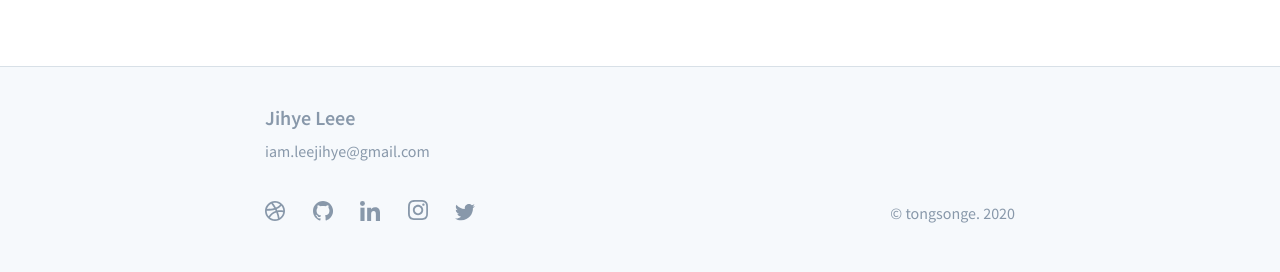
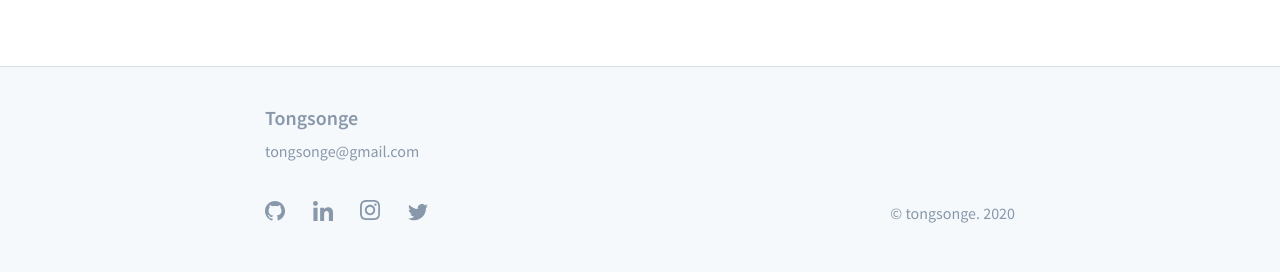
Before and after one commit to TongSongE/Tongsonge.github.io, a Jekyll site: the page built from index.md, in a window 1280 px wide. Shown: the part 975-1247 px from the top of the page. Built offline with Jekyll 4.4.1, drawn with Linux system fonts in a browser that asks for light colours.

```diff
--- a/_includes/footer.html
+++ b/_includes/footer.html
@@ -2,24 +2,13 @@
     <address class="footer_wrap">
         <div class="information">
             <div class="myname">
-                Jihye Leee
+                Tongsonge
             </div>
             <a href="mailto:iam.leejihye@gmail.com" class="email">
-                iam.leejihye@gmail.com
+                tongsonge@gmail.com
             </a>
             <div class="accounts">
-                <a href="http://dribbble.com/iamleejihye" target="_blank" class="transition">
-                    <svg viewBox="0 0 48.6 48.6">
-                    <path d="M24.3,0C10.9,0,0,10.9,0,24.3s10.9,24.3,24.3,24.3s24.3-10.9,24.3-24.3C48.7,10.9,37.8,0,24.3,0z M24.3,4.2
-                     c4.6,0,8.9,1.6,12.3,4.2c-2.4,3.2-5.8,5.6-10.1,7.5c-2.1-3.8-4.4-7.5-7.1-11C21,4.5,22.6,4.2,24.3,4.2z M15.3,6.4
-                     c2.7,3.5,5.1,7.2,7.2,10.9c-4.9,1.5-10.8,2.2-17.6,2.2C6.2,13.8,10.1,9,15.3,6.4z M4.2,24.3c0-0.2,0-0.3,0-0.5
-                     c7.8,0,14.5-0.9,20.2-2.7c0.5,1,0.9,1.9,1.4,2.9C19,26.2,13.3,30.6,8.9,37.2C6,33.7,4.2,29.2,4.2,24.3z M24.3,44.5
-                    c-4.7,0-8.9-1.6-12.3-4.3c4-6.3,9.1-10.3,15.4-12.2c1.9,4.9,3.3,10,4.1,15.1C29.3,44,26.9,44.5,24.3,44.5z M35.5,41.1
-                    c-0.9-4.8-2.2-9.4-3.9-14c3.8-0.5,8-0.4,12.6,0.4C43.3,33.1,40.1,38,35.5,41.1z M30,23.1c-0.5-1.1-1-2.3-1.6-3.4
-                    c4.7-2,8.5-4.8,11.3-8.3c2.7,3.2,4.5,7.3,4.7,11.8C39.2,22.4,34.4,22.3,30,23.1z"></path>
-                    </svg>
-                </a>
-                <a href="http://github.com/iamleejihye" target="_blank" class="transition">
+                <a href="http://github.com/tongsonge/" target="_blank" class="transition">
                     <svg viewBox="0 0 32.6 31.8">
                     <path fill-rule="evenodd" clip-rule="evenodd" d="M16.3,0C7.3,0,0,7.3,0,16.3c0,7.2,4.7,13.3,11.1,15.5
                     c0.8,0.1,1.1-0.4,1.1-0.8c0-0.4,0-1.4,0-2.8c-4.5,1-5.5-2.2-5.5-2.2c-0.7-1.9-1.8-2.4-1.8-2.4c-1.5-1,0.1-1,0.1-1
@@ -29,7 +18,7 @@
                     c0,0.4,0.3,0.9,1.1,0.8c6.5-2.2,11.1-8.3,11.1-15.5C32.6,7.3,25.3,0,16.3,0z"></path>
                     </svg>
                 </a>
-                <a href="http://www.linkedin.com/in/jihyeleee/" target="_blank" class="transition">
+                <a href="http://www.linkedin.com/in/tongsonge/" target="_blank" class="transition">
                     <svg viewBox="0 0 38.3 38.3">
                         <g>
                         <rect x="0.8" y="12.8" width="7.9" height="25.5"></rect>
@@ -39,7 +28,7 @@
                             </g>
                     </svg>
                 </a>
-                <a href="http://instagram.com/writeveryday" target="_blank" class="transition">
+                <a href="http://instagram.com/tongsonge/" target="_blank" class="transition">
                     <svg viewBox="0 0 40.2 40.3">
                     <g>
                     <path d="M20.2,3.6c5.4,0,6,0,8.2,0.1c2,0.1,3,0.4,3.7,0.7C33,4.8,33.7,5.3,34.4,6s1.1,1.4,1.5,2.3
@@ -57,7 +46,7 @@
                     </g>
                 </svg>
                 </a>
-                <a href="http://twitter.com/playpingpong" target="_blank" class="transition">
+                <a href="http://twitter.com/tongsonge/" target="_blank" class="transition">
                     <svg viewBox="0 0 40.7 33.1">
                 <path d="M0,29.3c3.7,2.4,8.1,3.8,12.8,3.8c15.5,0,24.3-13.1,23.7-24.8c1.6-1.2,3-2.6,4.2-4.3
                 c-1.5,0.7-3.1,1.1-4.8,1.3c1.7-1,3-2.7,3.7-4.6c-1.6,1-3.4,1.7-5.3,2C32.7,1,30.6,0,28.2,0c-5.4,0-9.4,5-8.1,10.3
--- a/_includes/head.html
+++ b/_includes/head.html
@@ -40,14 +40,14 @@
                 m=s.getElementsByTagName(o)[0];a.async=1;a.src=g;m.parentNode.insertBefore(a,m)
         })(window,document,'script','https://www.google-analytics.com/analytics.js','ga');
 
-        ga('create', 'UA-86397112-1', 'auto');
+        ga('create', 'UA-158656721-1', 'auto');
         ga('send', 'pageview');
 
     </script>
   <script async src="//pagead2.googlesyndication.com/pagead/js/adsbygoogle.js"></script>
   <script>
     (adsbygoogle = window.adsbygoogle || []).push({
-      google_ad_client: "ca-pub-2080815546000293",
+      google_ad_client: "",
       enable_page_level_ads: true
     });
   </script>
```
